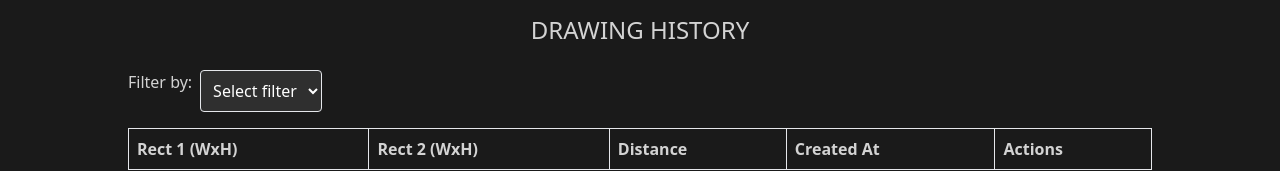
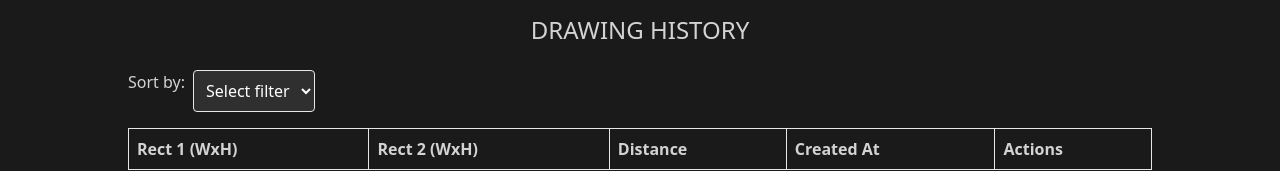
Before and after one commit to 1finedev/medida, a React (Vite) app: page / in a window 1280 px wide. Shown: the part 731-902 px from the top of the page. Built offline with nearby package versions, Linux system fonts and the light colour scheme.

Commit message:
fix: change filter to sort

```diff
--- a/src/components/DrawingHistory.tsx
+++ b/src/components/DrawingHistory.tsx
@@ -3,7 +3,7 @@
  * Created Date: Th Jan 2025                                                   *
  * Author: Emmanuel Bayode O.                                                  *
  * -----                                                                       *
- * Last Modified: Th/01/2025 01:nn:00
+ * Last Modified: Th/01/2025 01:nn:58
  * Modified By: Emmanuel Bayode O.
  * -----                                                                       *
  * HISTORY:                                                                    *
@@ -30,7 +30,7 @@ const DrawingHistory = () => {
 
       <div className="flex mb-4">
         <label htmlFor="filter" className="mr-2 text-sm lg:text-base">
-          Filter by:
+          Sort by:
         </label>
         <select
           id="filter"
```
